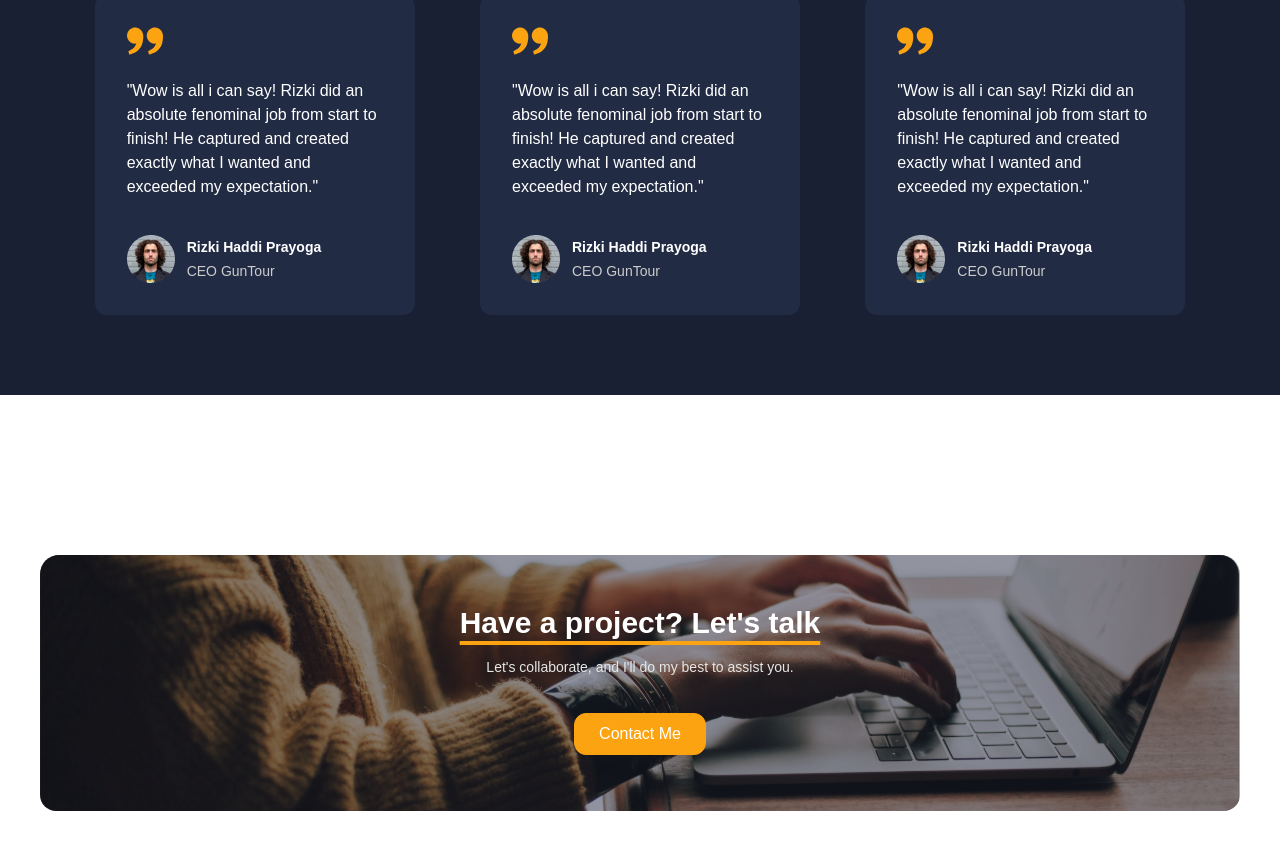
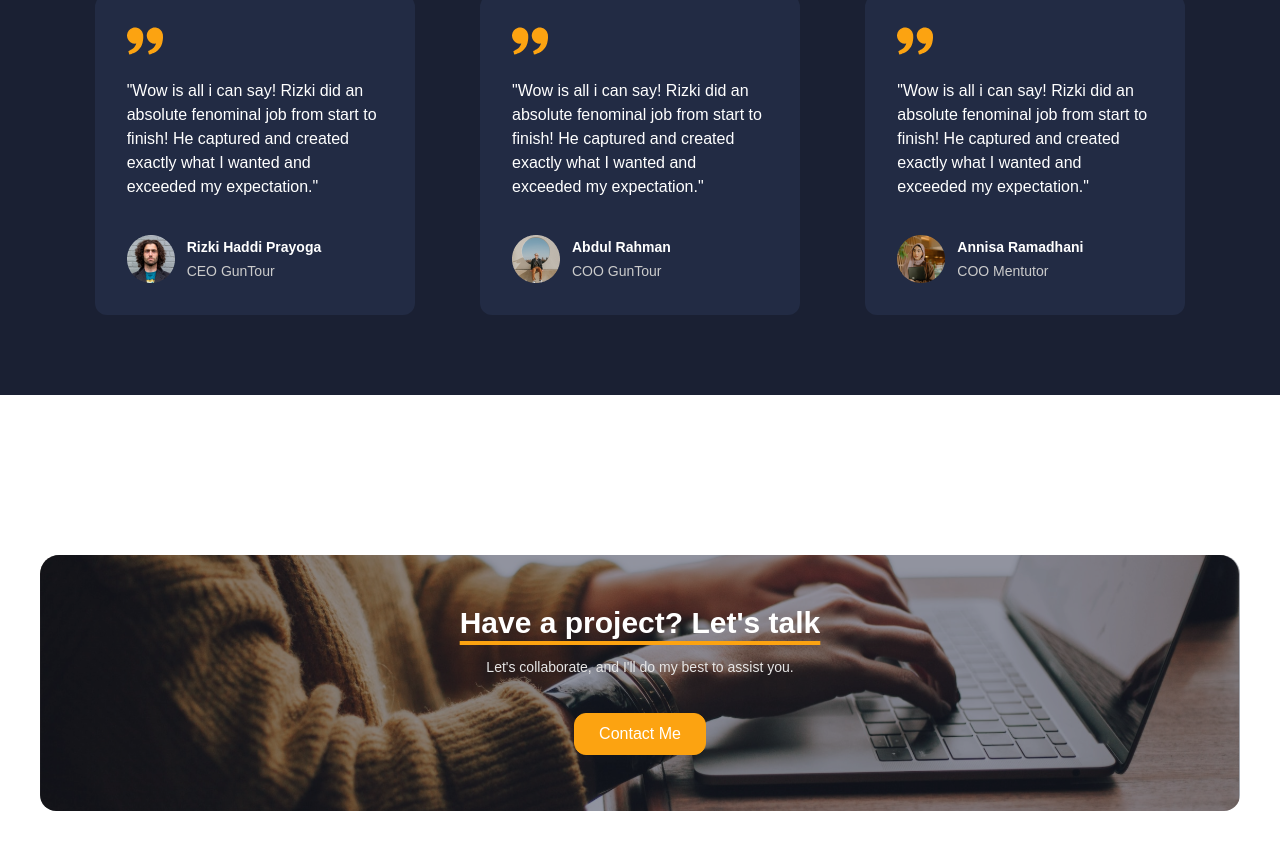
Before and after one commit to RizuMong/personal-website, a React (Vite) app: page / in a window 1280 px wide. Shown: the part 2307-3156 px from the top of the page. Built offline with nearby package versions, Linux system fonts and the light colour scheme.

Commit message:
update testi

```diff
--- a/src/assets/data/testimonial.js
+++ b/src/assets/data/testimonial.js
@@ -1,4 +1,6 @@
-import img_testi from "../img/img_testimonial.png";
+import img_testi_1 from "../img/img_testimonial.png";
+import img_testi_2 from "../img/img_testimonial_2.png";
+import img_testi_3 from "../img/img_testimonial_3.png";
 
 export const testimonial = [
   {
@@ -7,23 +9,23 @@ export const testimonial = [
     position: "CEO GunTour",
     content:
       "Wow is all i can say! Rizki did an absolute  fenominal job from start to finish! He captured and created exactly what I wanted and exceeded my expectation.",
-    img: img_testi,
+    img: img_testi_1,
   },
 
   {
     id: 1,
-    name: "Rizki Haddi Prayoga",
-    position: "CEO GunTour",
+    name: "Abdul Rahman",
+    position: "COO GunTour",
     content:
       "Wow is all i can say! Rizki did an absolute  fenominal job from start to finish! He captured and created exactly what I wanted and exceeded my expectation.",
-    img: img_testi,
+    img: img_testi_2,
   },
   {
     id: 2,
-    name: "Rizki Haddi Prayoga",
-    position: "CEO GunTour",
+    name: "Annisa Ramadhani",
+    position: "COO Mentutor",
     content:
       "Wow is all i can say! Rizki did an absolute  fenominal job from start to finish! He captured and created exactly what I wanted and exceeded my expectation.",
-    img: img_testi,
+    img: img_testi_3,
   },
 ];
```
Also changed, not shown: src/assets/img/img_testimonial_2.png (added), src/assets/img/img_testimonial_3.png (added).
